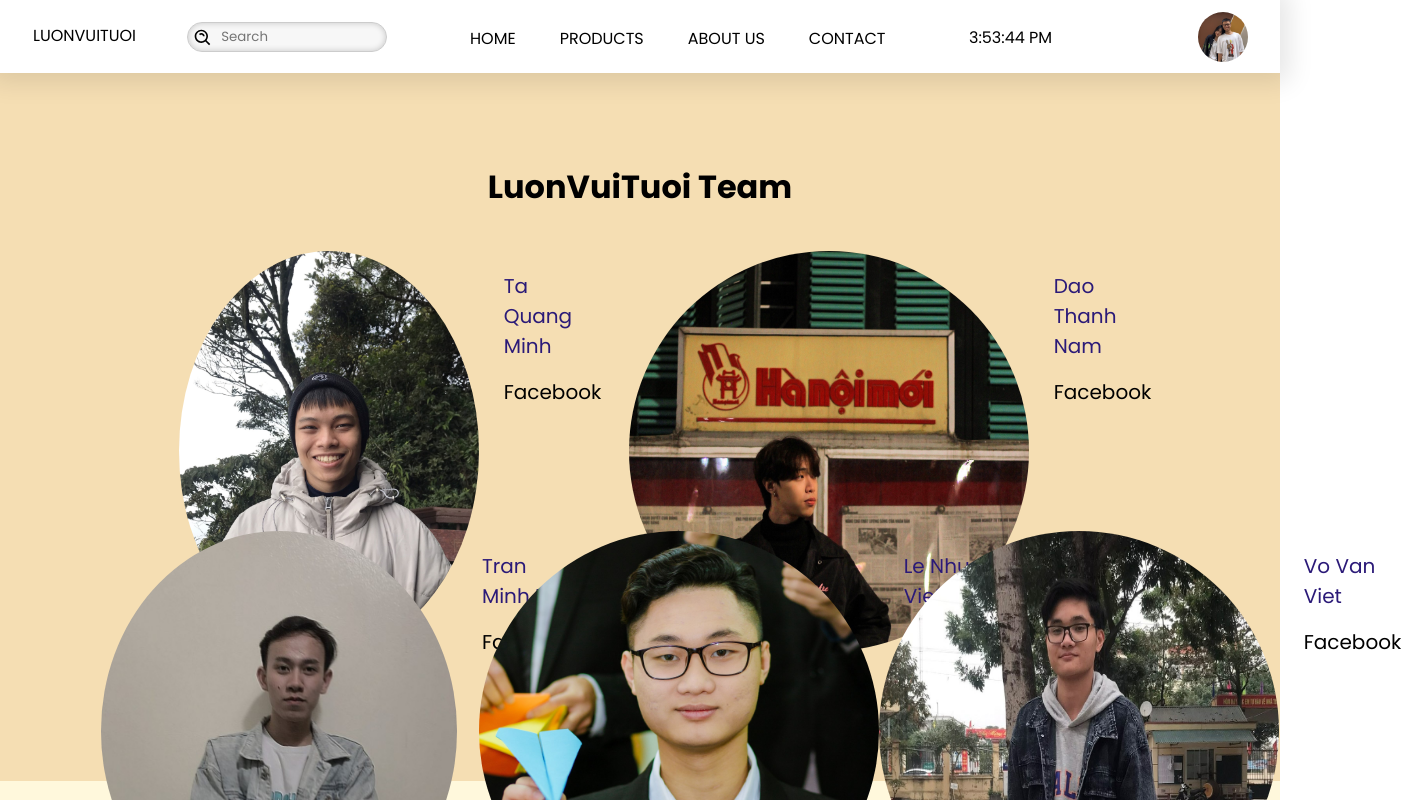
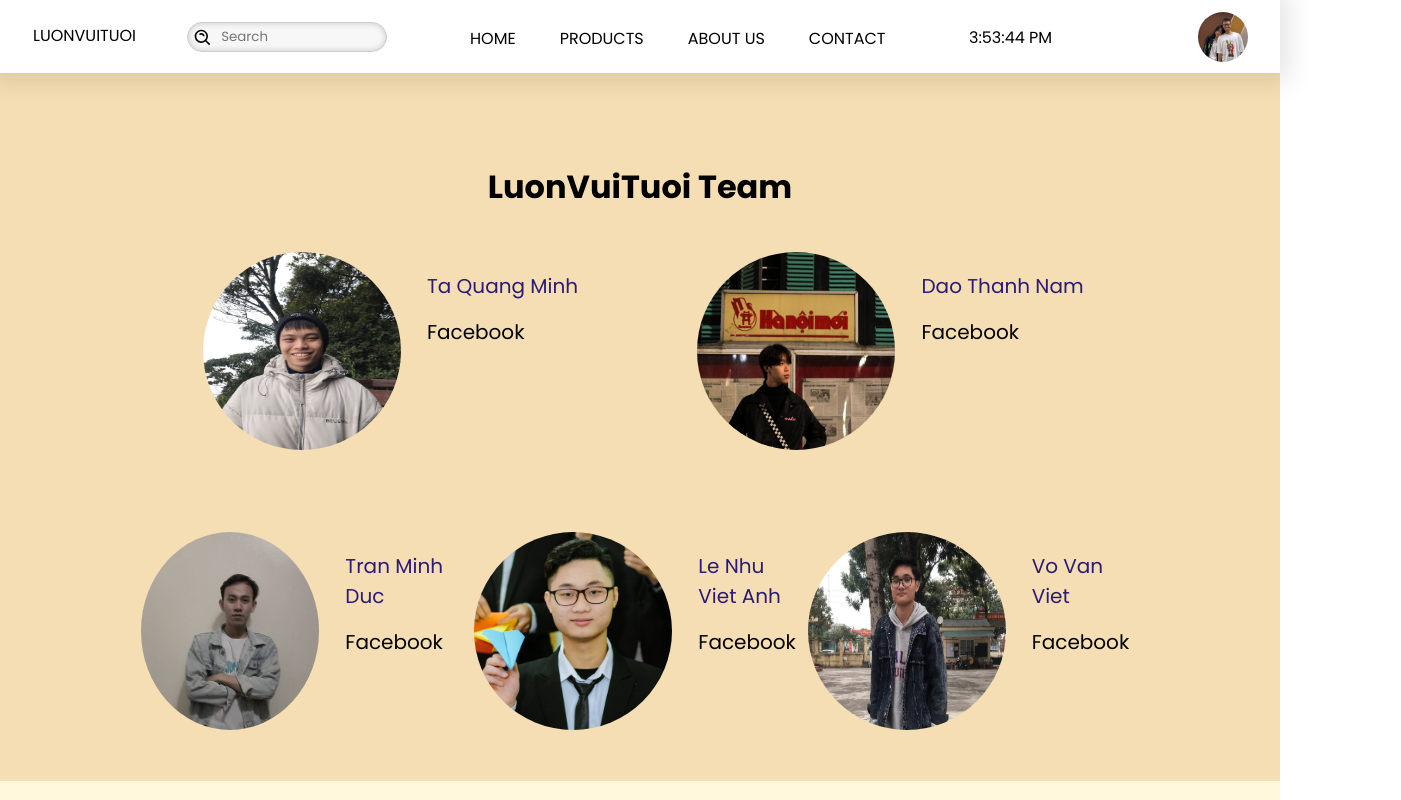
Before and after one commit to T2108A-Luonvuituoi-G1/Origami-eProject, a React (Create React App) app: page /aboutus in a window 1280 px wide. Shown: the top 800 px of the page, 1401 px wide, since content can reach past the window. Built offline with nearby package versions, Linux system fonts and the light colour scheme.

Commit message:
Update UserProfile.css

```diff
--- a/src/OrigamiPage/UserProfile/Assets/Css/UserProfile.css
+++ b/src/OrigamiPage/UserProfile/Assets/Css/UserProfile.css
@@ -4,13 +4,13 @@
     /* background-image: url(); */
     background-size: cover;
 }
-.card{
+.card one{
     width: 400px;
   height: 200px;
   display: flex;
   justify-content: center;
 }
-.card > img {
+.card one > img {
     height: 400px;
     width: 400px;
     border: 0px solid transparent;
```
